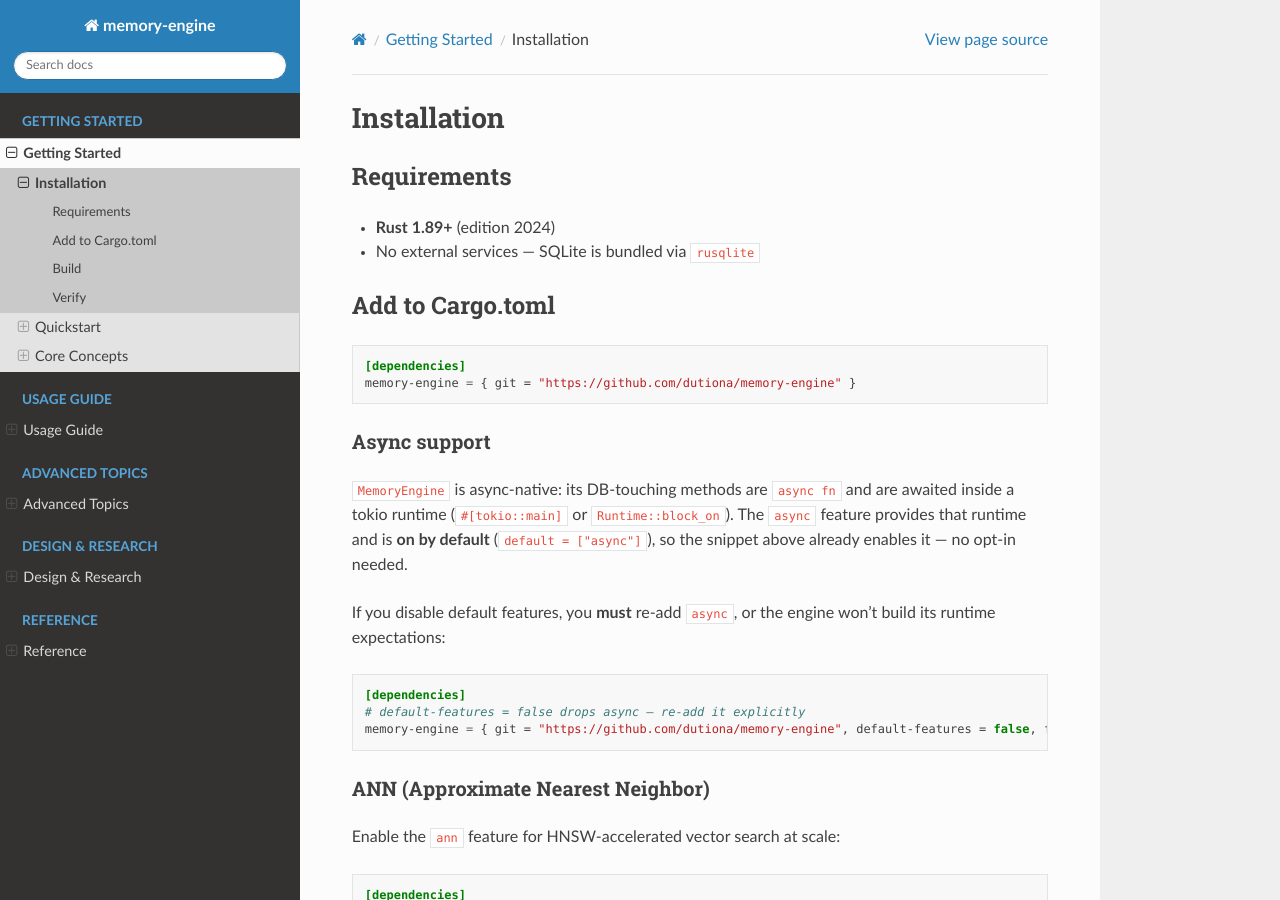
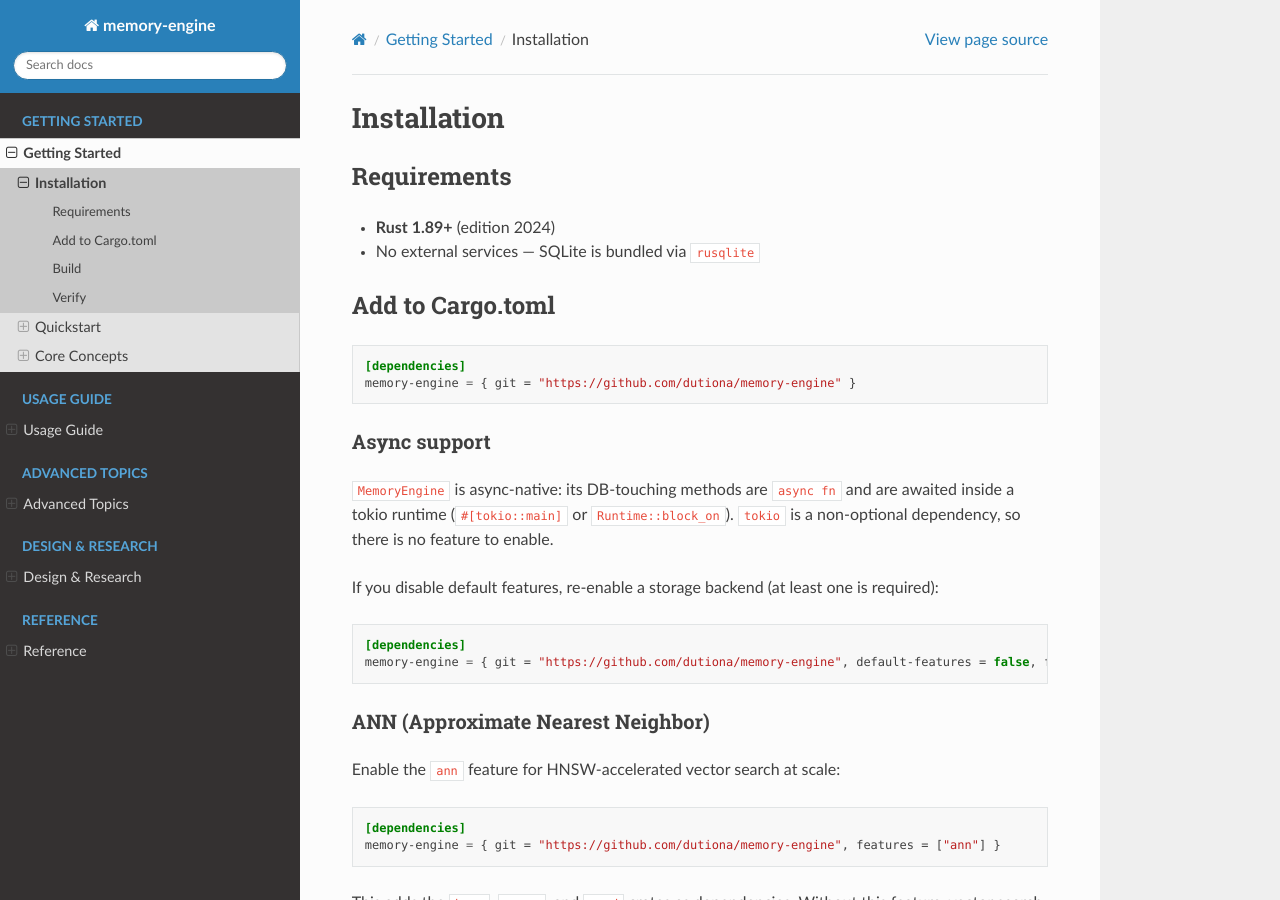
Before and after one commit to dutiona/memory-engine, a Sphinx documentation site: the page built from docs/getting-started/installation.md, in a window 1280 px wide and 900 px high. Built offline with Sphinx 7.4.7 and the Read the Docs theme 3.1.0, drawn with Linux system fonts in a browser that asks for light colours; pages that are not in the unit, such as notebooks, are missing from menus.

Commit message:
docs: stop documenting the removed async feature
The async feature left in #702 (tokio is now non-optional), but six
lines in README, the installation guide, the API reference, the
inspection guide and the architecture overview still advertised it.
README's snippet and installation.md's no-default-features snippet
failed to resolve when copied; the latter now re-enables backend-sqlite,
the storage backend a default-features = false build must name.

````diff
--- a/docs/getting-started/installation.md
+++ b/docs/getting-started/installation.md
@@ -15,17 +15,15 @@ memory-engine = { git = "https://github.com/dutiona/memory-engine" }
 ### Async support
 
 `MemoryEngine` is async-native: its DB-touching methods are `async fn` and are
-awaited inside a tokio runtime (`#[tokio::main]` or `Runtime::block_on`). The
-`async` feature provides that runtime and is **on by default** (`default = ["async"]`),
-so the snippet above already enables it — no opt-in needed.
+awaited inside a tokio runtime (`#[tokio::main]` or `Runtime::block_on`).
+`tokio` is a non-optional dependency, so there is no feature to enable.
 
-If you disable default features, you **must** re-add `async`, or the engine won't
-build its runtime expectations:
+If you disable default features, re-enable a storage backend (at least one is
+required):
 
 ```toml
 [dependencies]
-# default-features = false drops async — re-add it explicitly
-memory-engine = { git = "https://github.com/dutiona/memory-engine", default-features = false, features = ["async"] }
+memory-engine = { git = "https://github.com/dutiona/memory-engine", default-features = false, features = ["backend-sqlite"] }
 ```
 
 ### ANN (Approximate Nearest Neighbor)
````
Also changed, not shown: README.md (+0 -7 lines), docs/design/architecture-overview.md (+1 -1 lines), docs/reference/api.md (+1 -2 lines), docs/usage/inspection.md (+1 -2 lines).
